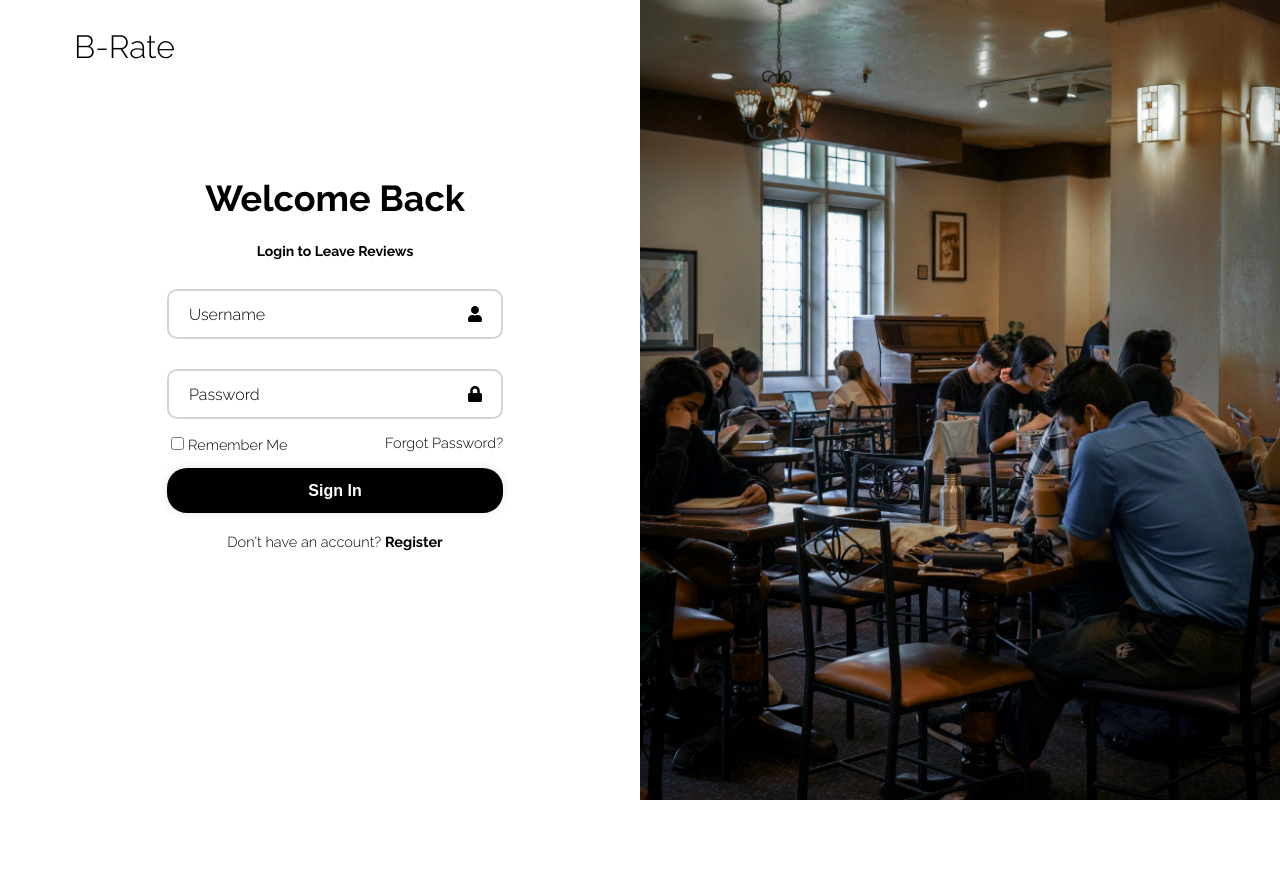
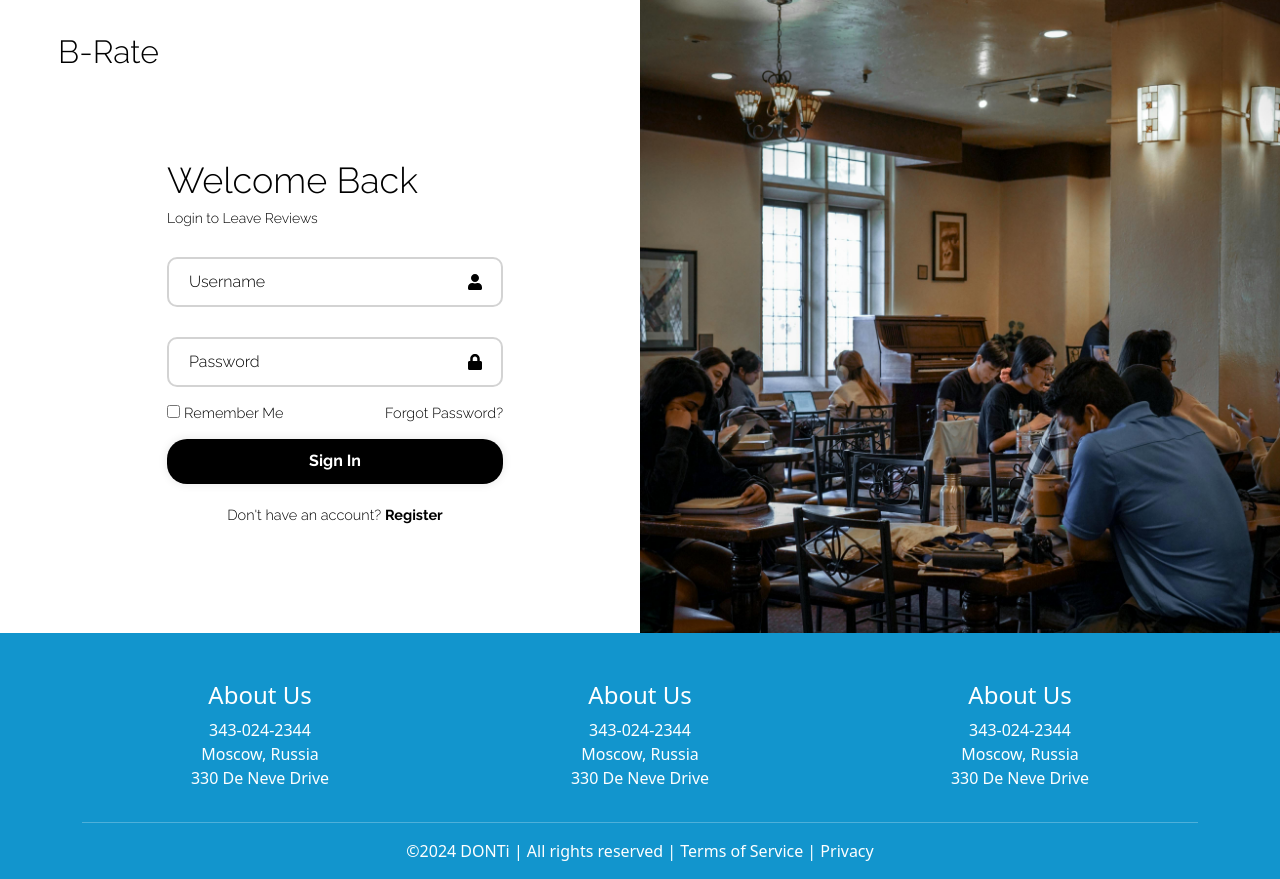
Before and after one commit to olana-abraham/B-Rates, a React (Create React App) app in the folder b-rate/: page / in a window 1280 px wide. Both pictures are taken after a click on the button "Login". Before the commit the page ends 800 px from the top, so only its background shows below. Built offline with nearby package versions, Linux system fonts and the light colour scheme; a web font is replaced by a local one.

Commit message:
implemented footer

```diff
--- a/b-rate/package.json
+++ b/b-rate/package.json
@@ -7,7 +7,9 @@
     "@testing-library/jest-dom": "^5.17.0",
     "@testing-library/react": "^13.4.0",
     "@testing-library/user-event": "^13.5.0",
+    "bootstrap": "^5.3.3",
     "react": "^18.2.0",
+    "react-bootstrap": "^2.10.1",
     "react-dom": "^18.2.0",
     "react-icons": "^5.0.1",
     "react-router-dom": "^6.22.1",
--- a/b-rate/src/App.css
+++ b/b-rate/src/App.css
@@ -14,13 +14,14 @@
 }
 
 .App-header {
-   min-height: 100vh;
+  background-color: #282c34;
+  min-height: 100vh;
   display: flex;
   flex-direction: column;
   align-items: center;
   justify-content: center;
   font-size: calc(10px + 2vmin);
-  color: rgb(255, 255, 255);
+  color: white;
 }
 
 .App-link {
@@ -31,8 +32,25 @@
   from {
     transform: rotate(0deg);
   }
-
   to {
     transform: rotate(360deg);
   }
 }
+
+.container {
+  display: flex;
+  flex-direction: column;
+  min-height: 10vh;
+}
+.content-wrap {
+  flex: 1;
+}
+
+.container {
+  width: 100%; /* Example container width */
+}
+
+.fluid-content {
+  width: 100%; /* Example fluid content width */
+  margin: 0; /* Center the content horizontally */
+}
--- a/b-rate/src/App.js
+++ b/b-rate/src/App.js
@@ -5,22 +5,21 @@ import Login from "./pages/Login"
 import Register from "./pages/register"
 import Forgot from './pages/forgot';
 import { Route, Routes } from "react-router-dom"
-import Navbar from './Navbar';
+import Footer from "./Footer";
+import './App.css'
 
 function App() {
   let component
   return (
     <>
-      <div className="container">
       <Routes>
             <Route path="/" element={<Home />} />
             <Route path="/reviews" element={<Reviews />} />
             <Route path="/Login" element={<Login />} />
             <Route path="/Register" element={<Register />} />
             <Route path="/forgot" element={<Forgot />} />
-
           </Routes>
-      </div>
+      <Footer />
     </>
   )
 
--- /dev/null
+++ b/b-rate/src/Footer.js
@@ -0,0 +1,45 @@
+import React from 'react';
+import './footer.css'
+
+const Footer = () => {
+    return(
+        <div className="main-footer">
+            <div className='container'>
+                <div className='row'>
+                    <div className="col">
+                        <h4>About Us</h4>
+                        <ul className = "list-unstyled">
+                            <li>343-024-2344</li>
+                            <li>Moscow, Russia</li>
+                            <li>330 De Neve Drive</li>
+                        </ul>
+                    </div>
+                    <div className="col">
+                        <h4>About Us</h4>
+                        <ul className = "list-unstyled">
+                            <li>343-024-2344</li>
+                            <li>Moscow, Russia</li>
+                            <li>330 De Neve Drive</li>
+                        </ul>
+                    </div>
+                    <div className="col">
+                        <h4>About Us</h4>
+                        <ul className = "list-unstyled">
+                            <li>343-024-2344</li>
+                            <li>Moscow, Russia</li>
+                            <li>330 De Neve Drive</li>
+                        </ul>
+                    </div>
+                </div>
+                <hr />
+                <div className='row'>
+                    <p className='col-sm'>
+                        &copy;{new Date().getFullYear()} DONTi | All rights reserved | Terms of Service | Privacy
+                    </p>
+                </div>
+            </div>
+        </div>
+    )
+}
+
+export default Footer;
--- /dev/null
+++ b/b-rate/src/footer.css
@@ -0,0 +1,8 @@
+.main-footer{
+    color:white;
+    background-color: #1295cd;
+    padding-top: 3rem;
+    position: relative;
+    bottom: 0;
+    width: 100%;
+}
--- a/b-rate/src/index.css
+++ b/b-rate/src/index.css
@@ -155,6 +155,4 @@ font-size: 12px;
   font-family: 'Raleway', sans-serif;
   font-size: 20px;
   margin-bottom: 20px;
-
-
 }
--- a/b-rate/src/index.js
+++ b/b-rate/src/index.js
@@ -3,6 +3,9 @@ import ReactDOM from 'react-dom/client';
 import './index.css';
 import App from './App';
 import { BrowserRouter } from "react-router-dom"
+import "bootstrap/dist/css/bootstrap.min.css";
+
+
 //import reportWebVitals from './reportWebVitals';
 
 const root = ReactDOM.createRoot(document.getElementById('root'));
@@ -12,6 +15,7 @@ root.render(
       <App />
     </BrowserRouter>
   </React.StrictMode>
+
 );
 
 // If you want to start measuring performance in your app, pass a function
--- a/b-rate/src/pages/Home.js
+++ b/b-rate/src/pages/Home.js
@@ -7,9 +7,6 @@ export default function Home() {
         <div className='slider'>
             <ImageSlider />
         </div>
-
-
-
     )
 
 }
--- a/b-rate/src/pages/login.css
+++ b/b-rate/src/pages/login.css
@@ -13,12 +13,13 @@
 
 
 .image {
-    position: absolute;
+    position: relative;
     top: 0;
     right: 0;
     width: 50%;
     height: 100vh;
     object-fit: cover;
+    overflow: hidden;
 }
 
 
@@ -63,7 +64,7 @@
 }
 
 .input-box .icon {
-    position: absolute;
+    position: relative;
     right: 20px;
     top: 50%;
     transform: translateY(-50%);
```
Also changed, not shown: 1 other file (tests, documents, lock files or other folders). Lines whose indentation alone changed are shown as unchanged.
